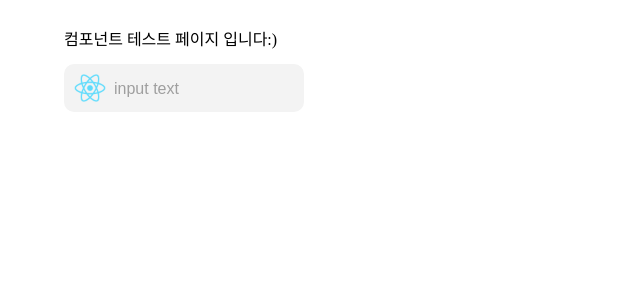
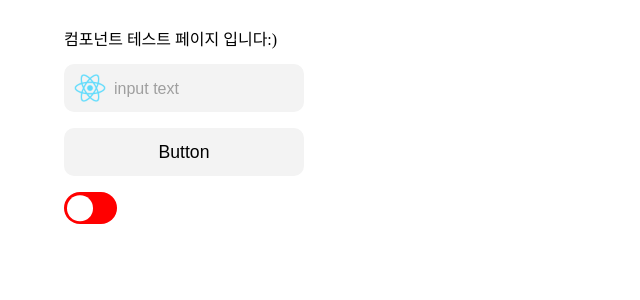
Before and after one commit to mococo-numble8/frontend, a React (Create React App) app: page /test in a window 1280 px wide. Shown: the top 300 px of the page, without its empty margins (0-640 px from the left). Built offline with nearby package versions, Linux system fonts and the light colour scheme.

Commit message:
#3b058c 공통 컴포넌트 - 버튼, 토글 버튼

```diff
--- /dev/null
+++ b/src/components/common/Button.module.scss
@@ -0,0 +1,34 @@
+.container {
+  position: relative;
+}
+
+.common-button {
+  width: 15rem;
+  height: 3rem;
+  color: #000;
+  border-radius: 10px;
+  background-color: #F3F3F3;
+  box-sizing: border-box;
+  font-size: 1.1rem;
+  border: none;
+
+  &:hover {
+    background-color: #ececec;
+  }
+
+  &:active {
+    background-color: #dfdfdf;
+  }
+}
+
+.disabled {
+  color: grey;
+
+  &:hover {
+    background-color: #F3F3F3;
+  }
+
+  &:active {
+    background-color: #F3F3F3;
+  }
+}
--- a/src/components/common/Button.tsx
+++ b/src/components/common/Button.tsx
@@ -1,4 +1,8 @@
 import { PropsWithChildren } from 'react';
+import styles from './Button.module.scss';
+import classNames from 'classnames/bind';
+
+const cx = classNames.bind(styles);
 
 type PropsType = PropsWithChildren<{
   className?: string;
@@ -6,12 +10,13 @@ type PropsType = PropsWithChildren<{
   disabled?: boolean;
 }>;
 
-const Button: React.FC<PropsType> = (props) => {
+const Button: React.FC<PropsType> = props => {
   const { disabled, children, ...rest } = props;
 
   return (
     <button
       type="button"
+      className={cx('common-button', { disabled: disabled })}
       disabled={disabled}
       aria-disabled={disabled}
       {...rest}
--- /dev/null
+++ b/src/components/common/ToggleButton.module.scss
@@ -0,0 +1,37 @@
+.toggle {
+
+}
+
+.toggle-switch {
+  display: block;
+  position: relative;
+  width: 3.3rem;
+  height: 2rem;
+  border-radius: 1rem;
+  background-color: red;
+  cursor: pointer;
+}
+
+.toggle-switch .toggle-button {
+  width: 1.6rem;
+  height: 1.6rem;
+  position: absolute;
+  top: 50%;
+  left: 0.2rem;
+  transform: translateY(-50%);
+  border-radius: 50%;
+  background: white;
+}
+
+.toggle:checked ~ .toggle-switch {
+  background-color: blue;
+}
+
+.toggle:checked ~ .toggle-switch .toggle-button {
+  left: calc(100% - 1.8rem);
+  background-color: #fff;
+}
+
+.toggle-switch, .toggle-button {
+  transition: all 0.2s ease-in;
+}
--- /dev/null
+++ b/src/components/common/ToggleButton.tsx
@@ -0,0 +1,28 @@
+import React from 'react';
+import styles from './ToggleButton.module.scss';
+import classNames from 'classnames/bind';
+
+const cx = classNames.bind(styles);
+
+interface PropsType {
+  onChange?: (e: React.ChangeEvent<HTMLInputElement>) => void;
+}
+
+const ToggleButton = ({ onChange }: PropsType) => {
+  return (
+    <div>
+      <input
+        className={styles.toggle}
+        type="checkbox"
+        hidden
+        id="toggle-button"
+        onChange={onChange}
+      />
+      <label className={styles['toggle-switch']} htmlFor="toggle-button">
+        <span className={styles['toggle-button']}></span>
+      </label>
+    </div>
+  );
+};
+
+export default ToggleButton;
--- a/src/components/common/test/TestContainer.tsx
+++ b/src/components/common/test/TestContainer.tsx
@@ -1,5 +1,7 @@
 import React, { useEffect, useState } from 'react';
 import TextInput from '../TextInput';
+import Button from '../Button';
+import ToggleButton from '../ToggleButton';
 
 const TestIcon = () => {
   return (
@@ -44,7 +46,11 @@ const TestContainer = () => {
           onBlur={onBlur}
           icon={<TestIcon />}
         />
+        <br />
+        <Button disabled={false}>Button</Button>
       </div>
+      <br />
+      <ToggleButton></ToggleButton>
     </div>
   );
 };
```
